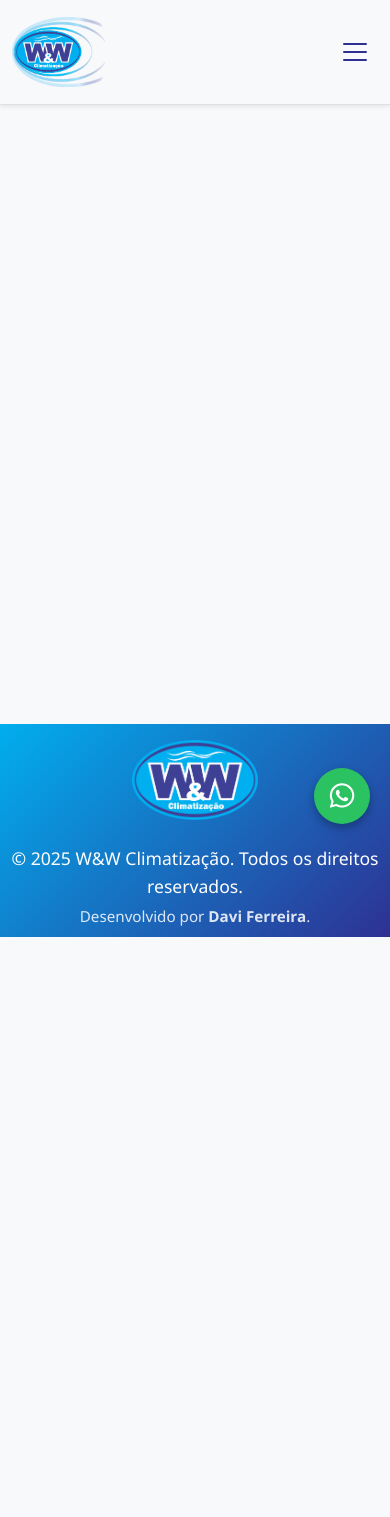
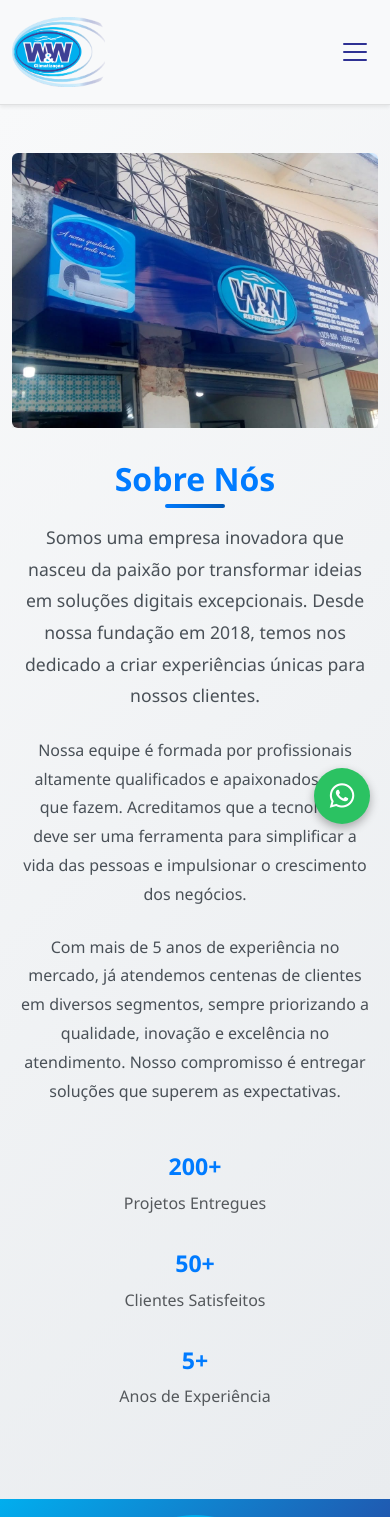
Before and after one commit to DaviFerreira14/wew-climatizacao, an Angular app: page /sobre in a window 390 px wide. Shown: the top 1517 px of the page. Before the commit the page ends 937 px from the top, so only its background shows below. Built offline with nearby package versions, Linux system fonts and the light colour scheme.

Commit message:
pagina sobre

```diff
--- a/src/app/paginas/sobre/sobre.css
+++ b/src/app/paginas/sobre/sobre.css
@@ -0,0 +1,149 @@
+.container-fluid {
+    background: linear-gradient(135deg, #f8f9fa 0%, #e9ecef 100%);
+    min-height: calc(100vh - 80px);
+  }
+
+  .image-container {
+    position: relative;
+    overflow: hidden;
+  }
+
+  .image-container img {
+    transition: transform 0.3s ease;
+    max-height: 500px;
+    width: 100%;
+    object-fit: cover;
+  }
+
+  .image-container:hover img {
+    transform: scale(1.05);
+  }
+
+  .content-text {
+    padding: 2rem;
+  }
+
+  .content-text h1 {
+    position: relative;
+  }
+
+  .content-text h1::after {
+    content: '';
+    position: absolute;
+    bottom: -10px;
+    left: 0;
+    width: 60px;
+    height: 4px;
+    background: linear-gradient(45deg, #007bff, #0056b3);
+    border-radius: 2px;
+  }
+
+  .lead {
+    font-size: 1.25rem;
+    font-weight: 300;
+    line-height: 1.6;
+    color: #6c757d;
+  }
+
+  .content-text p {
+    line-height: 1.8;
+    color: #495057;
+    text-align: justify;
+  }
+
+  .btn {
+    padding: 12px 30px;
+    border-radius: 8px;
+    font-weight: 500;
+    text-transform: uppercase;
+    letter-spacing: 0.5px;
+    transition: all 0.3s ease;
+  }
+
+  .btn-primary {
+    background: linear-gradient(45deg, #007bff, #0056b3);
+    border: none;
+    box-shadow: 0 4px 15px rgba(0, 123, 255, 0.3);
+  }
+
+  .btn-primary:hover {
+    transform: translateY(-2px);
+    box-shadow: 0 6px 20px rgba(0, 123, 255, 0.4);
+  }
+
+  .btn-outline-primary {
+    border: 2px solid #007bff;
+    color: #007bff;
+  }
+
+  .btn-outline-primary:hover {
+    background: #007bff;
+    transform: translateY(-2px);
+    box-shadow: 0 4px 15px rgba(0, 123, 255, 0.3);
+  }
+
+  .text-primary {
+    color: #007bff !important;
+  }
+
+  .shadow {
+    box-shadow: 0 10px 30px rgba(0, 0, 0, 0.1) !important;
+  }
+
+  /* Responsividade */
+  @media (max-width: 991.98px) {
+    .content-text {
+      padding: 1rem;
+      text-align: center;
+    }
+
+    .content-text h1::after {
+      left: 50%;
+      transform: translateX(-50%);
+    }
+
+    .content-text p {
+      text-align: center;
+    }
+
+    .image-container {
+      text-align: center;
+    }
+  }
+
+  @media (max-width: 767.98px) {
+    .container-fluid {
+      padding: 2rem 0;
+    }
+
+    .content-text h1 {
+      font-size: 2.5rem;
+    }
+
+    .lead {
+      font-size: 1.1rem;
+    }
+
+    .btn {
+      width: 100%;
+      margin-bottom: 1rem;
+    }
+
+    .btn:last-child {
+      margin-bottom: 0;
+    }
+  }
+
+  @media (max-width: 575.98px) {
+    .content-text {
+      padding: 0.5rem;
+    }
+
+    .content-text h1 {
+      font-size: 2rem;
+    }
+
+    .image-container img {
+      max-height: 300px;
+    }
+  }
--- a/src/app/paginas/sobre/sobre.html
+++ b/src/app/paginas/sobre/sobre.html
@@ -1 +1,53 @@
 <app-navbar></app-navbar>
+
+<div class="container-fluid py-5">
+  <div class="container">
+    <div class="row align-items-center">
+      <!-- Imagem à esquerda -->
+      <div class="col-lg-6 col-md-12 mb-4 mb-lg-0">
+        <div class="image-container">
+          <img src="/fachada.jpg" alt="Sobre nossa empresa" class="img-fluid rounded shadow">
+        </div>
+      </div>
+
+      <!-- Texto à direita -->
+      <div class="col-lg-6 col-md-12">
+        <div class="content-text">
+          <h1 class="display-4 fw-bold text-primary mb-4">Sobre Nós</h1>
+
+          <p class="lead mb-4">
+            Somos uma empresa inovadora que nasceu da paixão por transformar ideias em soluções digitais excepcionais.
+            Desde nossa fundação em 2018, temos nos dedicado a criar experiências únicas para nossos clientes.
+          </p>
+
+          <p class="mb-4">
+            Nossa equipe é formada por profissionais altamente qualificados e apaixonados pelo que fazem.
+            Acreditamos que a tecnologia deve ser uma ferramenta para simplificar a vida das pessoas e
+            impulsionar o crescimento dos negócios.
+          </p>
+
+          <p class="mb-4">
+            Com mais de 5 anos de experiência no mercado, já atendemos centenas de clientes em diversos
+            segmentos, sempre priorizando a qualidade, inovação e excelência no atendimento. Nosso
+            compromisso é entregar soluções que superem as expectativas.
+          </p>
+
+          <div class="row mt-5">
+            <div class="col-sm-4 text-center mb-3">
+              <h3 class="text-primary fw-bold">200+</h3>
+              <p class="text-muted">Projetos Entregues</p>
+            </div>
+            <div class="col-sm-4 text-center mb-3">
+              <h3 class="text-primary fw-bold">50+</h3>
+              <p class="text-muted">Clientes Satisfeitos</p>
+            </div>
+            <div class="col-sm-4 text-center mb-3">
+              <h3 class="text-primary fw-bold">5+</h3>
+              <p class="text-muted">Anos de Experiência</p>
+            </div>
+          </div>
+        </div>
+      </div>
+    </div>
+  </div>
+</div>
--- a/src/app/paginas/sobre/sobre.ts
+++ b/src/app/paginas/sobre/sobre.ts
@@ -9,5 +9,21 @@ import { Footer } from "../../componentes/footer/footer";
   styleUrl: './sobre.css'
 })
 export class Sobre {
+  constructor() { }
 
+  ngOnInit(): void {
+    // Animação suave ao carregar a página
+    this.animateOnLoad();
+  }
+
+  private animateOnLoad(): void {
+    // Adiciona classe de animação após o componente ser carregado
+    setTimeout(() => {
+      const elements = document.querySelectorAll('.content-text, .image-container');
+      elements.forEach((element, index) => {
+        element.classList.add('animate__animated', 'animate__fadeInUp');
+        (element as HTMLElement).style.animationDelay = `${index * 0.2}s`;
+      });
+    }, 100);
+  }
 }
```
Also changed, not shown: public/fachada.jpg (added), src/app/paginas/servicos/servicos.html (indentation only).
